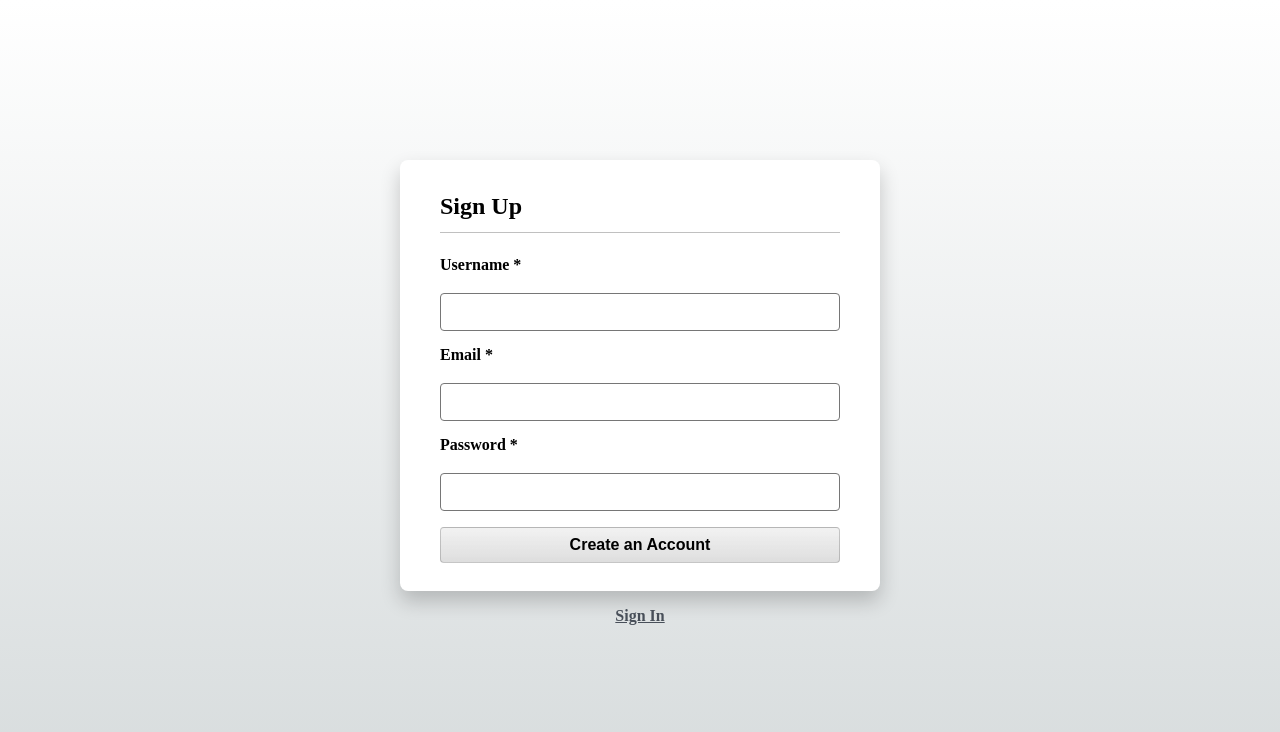
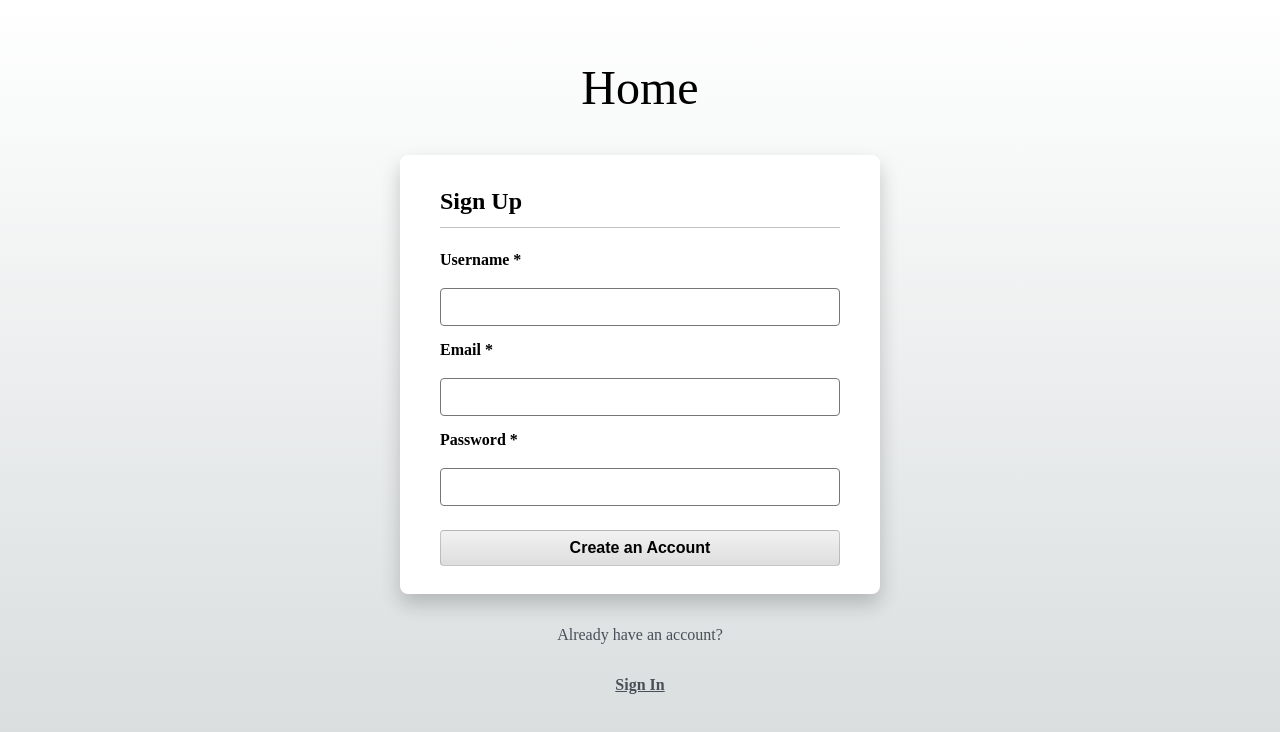
Before and after one commit to menomik1011/re-pmd, a Next.js app: page /join in a window 1280 px wide. Shown: the top 732 px of the page. Built offline with nearby package versions, Linux system fonts and the light colour scheme.

Commit message:
add home link

```diff
--- a/src/components/auth/Form.module.css
+++ b/src/components/auth/Form.module.css
@@ -1,9 +1,16 @@
+.Main{
+    width: 480px;
+    display: flex;
+    flex-direction: column;
+    margin: 0 auto;
+}
+.Header{
+    margin: 60px 0 40px;
+    text-align: center;
+    font-size: 3rem;
+}
 .Wrapper {
-    margin-top: 20vh;
-    margin-left: auto;
-    margin-right: auto;
     padding: 20px 40px;
-    width: 480px;
     box-shadow: 0 10px 20px rgb(0 0 0 / 20%);
     border-radius: 0.5rem;
     background-color: #fff;
@@ -45,6 +52,7 @@
 }
 .Form button{
     margin: 0.5rem;
+    margin-top: 1rem;
     margin-left: 0;
     padding: 0.5rem 1rem;
     width: 100%;
@@ -55,8 +63,13 @@
     background-image: linear-gradient(-180deg, rgba(255,255,255,0.18) 0%, rgba(17,17,17,0.08) 100%);
     border: 1px solid rgba(22,22,22,0.20);
 }
-
-.link{
+.Alert{
+    margin: 2rem auto 1rem;
+    display: block;
+    color: #484F59;
+    text-align: center;
+}
+.Link{
     margin: 1rem auto 0.5rem auto;
     display: block;
     color: #484F59;
--- a/src/components/auth/JoinForm.tsx
+++ b/src/components/auth/JoinForm.tsx
@@ -3,7 +3,10 @@ import styles from "./Form.module.css";
 
 export default function JoinForm() {
   return (
-    <>
+    <main className={styles.Main}>
+      <header className={styles.Header}>
+        <Link href="/">Home</Link>
+      </header>
       <div className={styles.Wrapper}>
         <h1 className={styles.FormTitle}>Sign Up</h1>
         <form className={styles.Form}>
@@ -28,9 +31,10 @@ export default function JoinForm() {
           <button type="submit">Create an Account</button>
         </form>
       </div>
-      <Link className={styles.link} href="login">
+      <p className={styles.Alert}>Already have an account?</p>
+      <Link className={styles.Link} href="login">
         Sign In
       </Link>
-    </>
+    </main>
   );
 }
```
Also changed, not shown: src/components/auth/LoginForm.tsx (+6 -1 lines).
